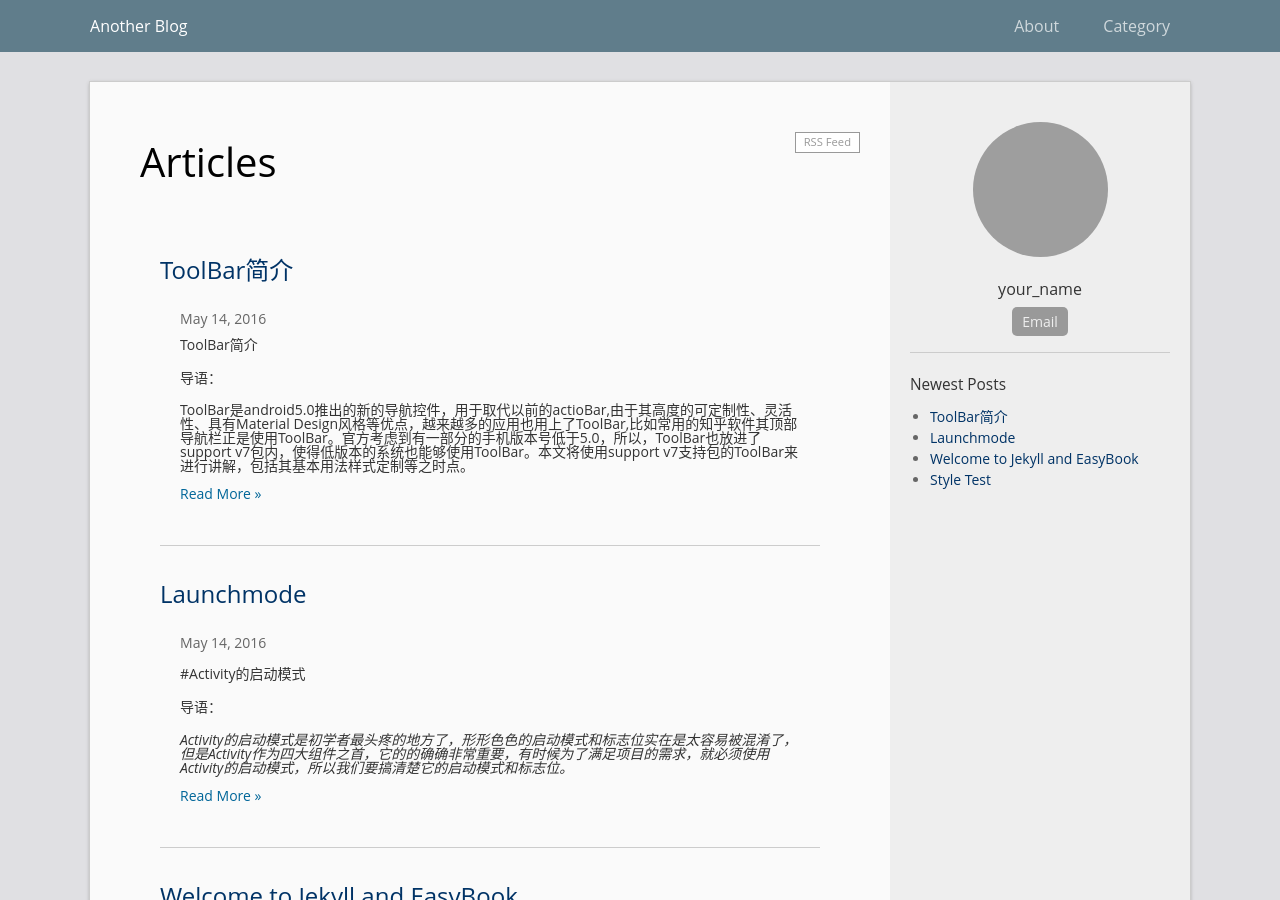
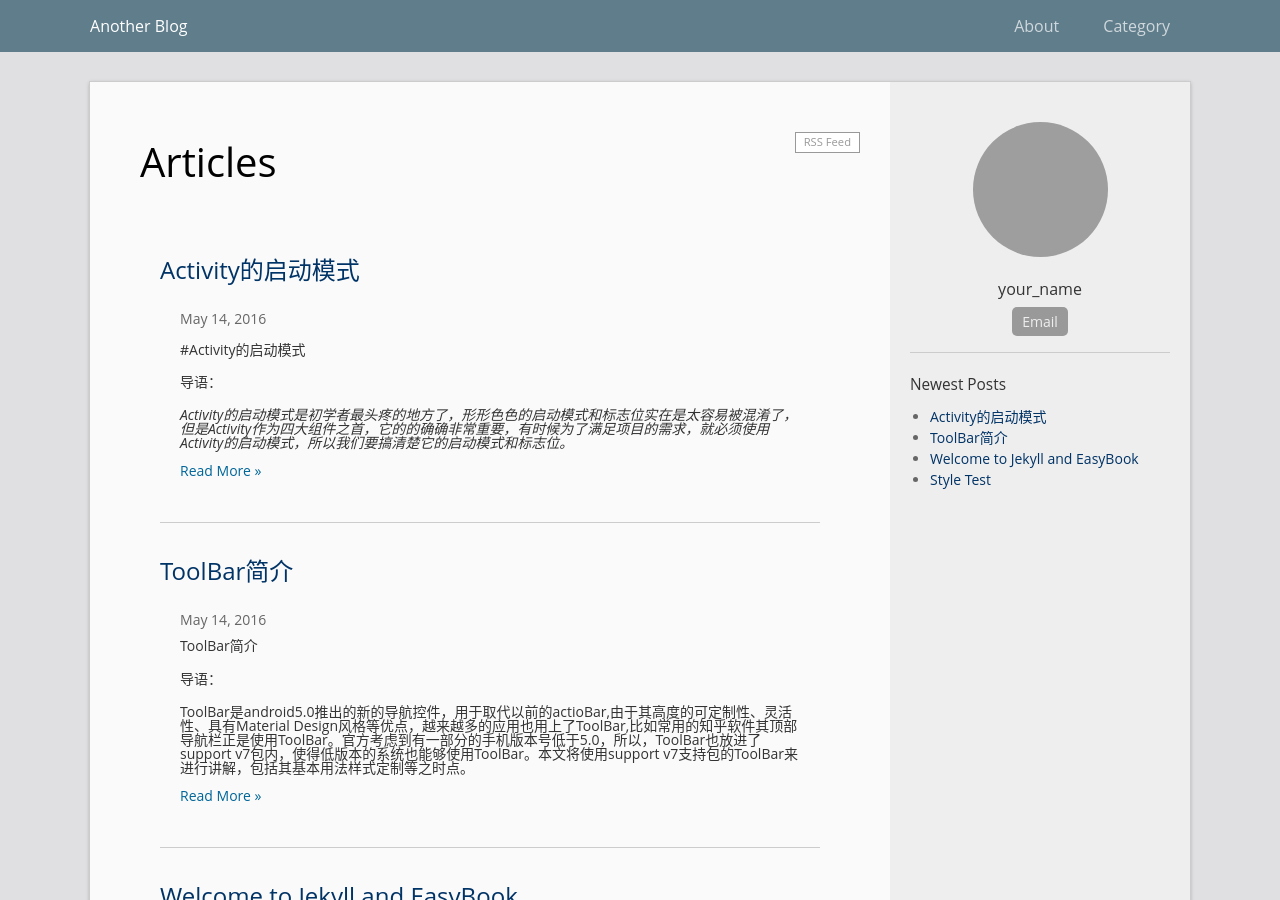
Before and after one commit to lipengfeng/lipengfeng.github.io, a Jekyll site: the page built from index.html, in a window 1280 px wide and 900 px high. Built offline with Jekyll 4.4.1, drawn with Linux system fonts in a browser that asks for light colours; the list of posts is cut into pages by our own code; grey boxes are pictures that could not be loaded.

Commit message:
修改Activity

```diff
--- a/_posts/2016-05-14-LaunchMode.md
+++ b/_posts/2016-05-14-LaunchMode.md
@@ -1,3 +1,12 @@
+---
+layout: post
+title:  "Activity的启动模式"
+categories:
+ - 博客
+date:   2016-05-14 21:00:13
+nocomments: false
+---
+
 #Activity的启动模式
 #### 导语：
 _Activity的启动模式是初学者最头疼的地方了，形形色色的启动模式和标志位实在是太容易被混淆了，但是Activity作为四大组件之首，它的的确确非常重要，有时候为了满足项目的需求，就必须使用Activity的启动模式，所以我们要搞清楚它的启动模式和标志位。_
```
